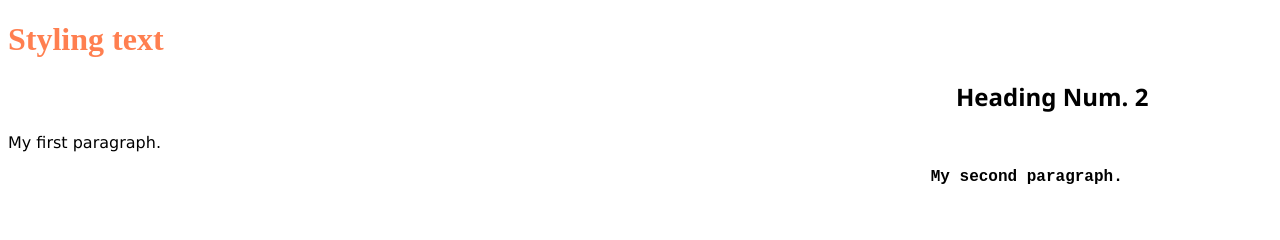
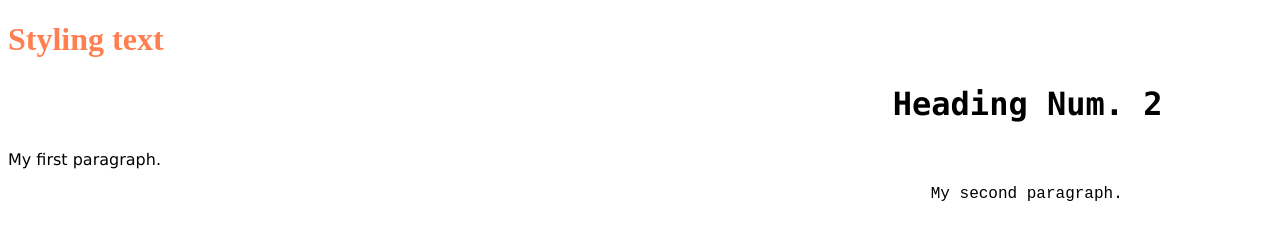
Before and after one commit to TharaaIbrahim/CSS-Exercises, a plain HTML site: page Exercise#3/index.html in a window 1280 px wide. Drawn offline with Linux system fonts and the light colour scheme.

Commit message:
Font edit

```diff
--- a/Exercise#3/style.css
+++ b/Exercise#3/style.css
@@ -4,14 +4,15 @@ header{
 
 
 .first{
-    margin-left:75%;
-    font-family:'Segoe UI', Tahoma, Geneva, Verdana, sans-serif;
+    margin-left:70%;
+    font-family: Consolas, Menlo, Monaco, Courier New, monospace;
+    font-size: xx-large;
 }
 
 .last{
     font-family:'Courier New', Courier, monospace ;
     margin-left:73% ;
-    font-weight: bolder;
+
 }
 
 .font{
```
